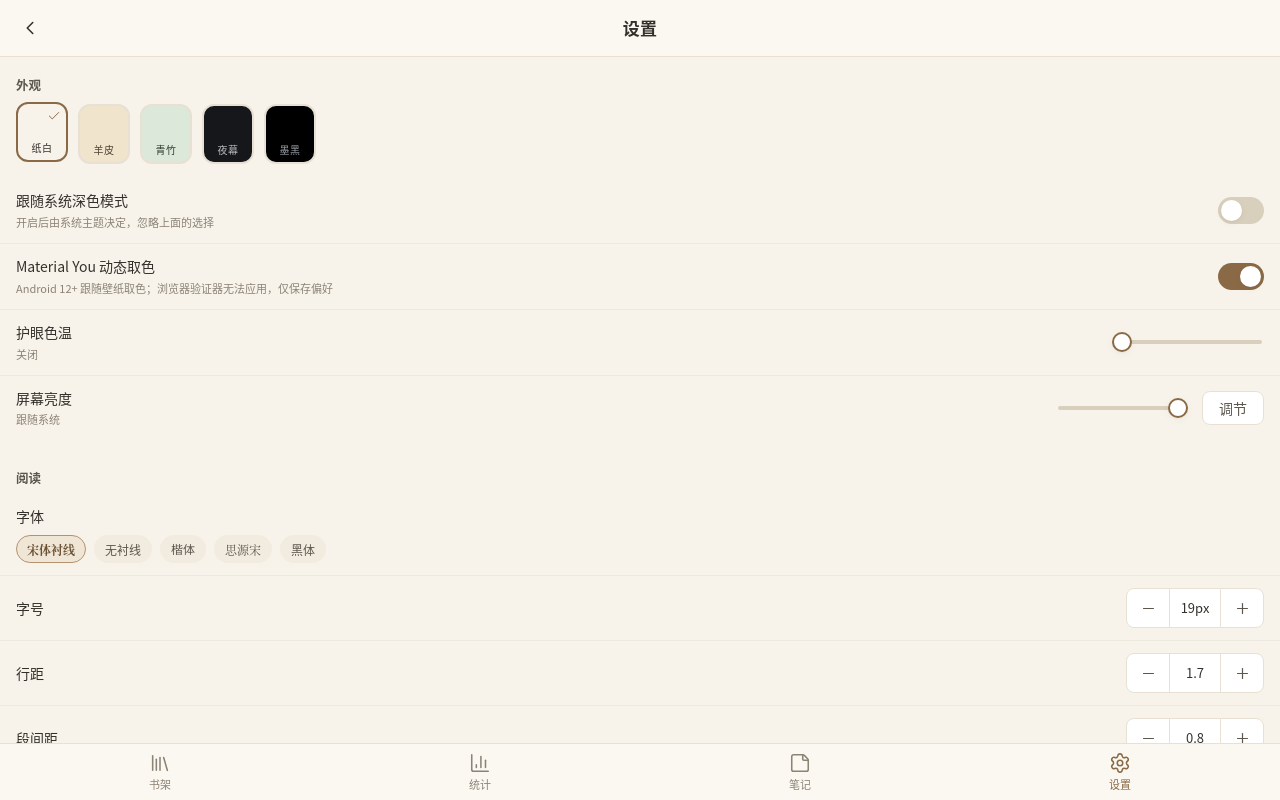
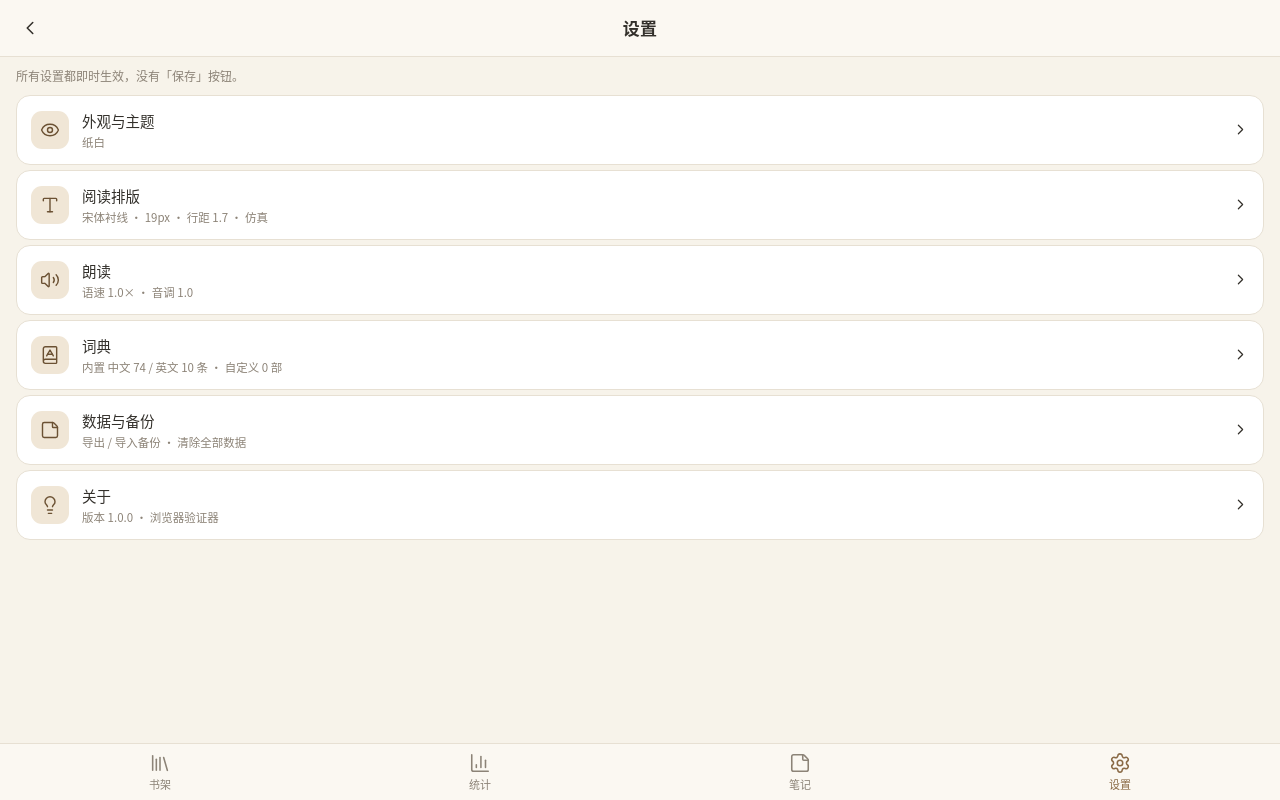
Before and after one commit to hugo-feng/moyu-reader, a React (Vite) app: page / in a window 1280 px wide. Both pictures are taken after a click on the button "设置". Built offline with nearby package versions, Linux system fonts and the light colour scheme.

Commit message:
设置页拆分为分类二级页面：一级 6 个分类入口带当前值摘要，二级页承载具体设置；修正词典条数摘要渲染成 [object Object]

```diff
--- a/src/styles.css
+++ b/src/styles.css
@@ -1442,6 +1442,65 @@ textarea:focus {
   }
 }
 
+/**
+ * 设置页的分类入口卡片。
+ *
+ * 一级页面只放这几个入口，因此它们要一眼看完、且能直接读到当前值 ——
+ * 右侧摘要承担的就是「不进二级页也能确认关键状态」这件事。
+ */
+.category-card {
+  display: flex;
+  align-items: center;
+  gap: 13px;
+  width: calc(100% - 32px);
+  margin: 5px 16px;
+  padding: 14px;
+  border-radius: var(--radius);
+  background: var(--paper-card);
+  border: 1px solid var(--line);
+  text-align: left;
+  transition: background 0.16s var(--ease), transform 0.16s var(--ease);
+}
+
+.category-card:active {
+  transform: scale(0.985);
+  background: var(--paper-raise);
+}
+
+.category-card__icon {
+  display: flex;
+  align-items: center;
+  justify-content: center;
+  width: 38px;
+  height: 38px;
+  flex-shrink: 0;
+  border-radius: 11px;
+  background: var(--accent-wash);
+  color: var(--accent-ink);
+}
+
+.category-card__body {
+  display: flex;
+  flex-direction: column;
+  gap: 3px;
+  flex: 1;
+  min-width: 0;
+}
+
+.category-card__title {
+  font-size: 14.5px;
+  font-weight: 500;
+  color: var(--ink);
+}
+
+.category-card__summary {
+  font-size: 11.5px;
+  color: var(--ink-mute);
+  white-space: nowrap;
+  overflow: hidden;
+  text-overflow: ellipsis;
+}
+
 .chip-row {
   display: flex;
   gap: 8px;
--- a/src/ui/SettingsScreen.tsx
+++ b/src/ui/SettingsScreen.tsx
@@ -7,6 +7,13 @@
  *
  * 两处写入的是同一份 `settings`，因此任何一处改动都会立即反映到另一处 ——
  * 这也是不把「设置」做成两份状态的原因。
+ *
+ * ## 为什么拆成两级
+ *
+ * 原先所有设置平铺在一页：25+ 行、要滚三四屏才能找到一项，
+ * 用户记不住东西在哪，改一个开关的成本过高。
+ * 现在一级只有 6 个分类入口，一眼看完；每项右侧显示**当前值摘要**
+ * （如「纸感 · 字号 19」），不进二级页也能确认关键状态。
  */
 
 import { useEffect, useRef, useState } from 'react'
@@ -19,15 +26,18 @@ import * as db from '../storage'
 import type { StoredDictionary } from '../storage'
 import { refreshBooks, toast, updateSettings, useAppState } from '../store'
 import {
+  IconArrowRight,
   IconBack,
   IconCheck,
   IconDictionary,
   IconEye,
   IconLightbulb,
   IconMinus,
+  IconNotes,
   IconPlus,
   IconRefresh,
   IconSpeaker,
+  IconText,
   IconTrash,
   IconUpload,
 } from './icons'
@@ -35,6 +45,18 @@ import {
 interface SettingsScreenProps {
   onBack: () => void
 }
+
+/** 一级分类。顺序即展示顺序：越常用的越靠前。 */
+type SettingsCategory = 'appearance' | 'reading' | 'speech' | 'dictionary' | 'data' | 'about'
+
+const SETTINGS_CATEGORIES: Array<{ id: SettingsCategory; title: string; icon: JSX.Element }> = [
+  { id: 'appearance', title: '外观与主题', icon: <IconEye size={20} /> },
+  { id: 'reading', title: '阅读排版', icon: <IconText size={20} /> },
+  { id: 'speech', title: '朗读', icon: <IconSpeaker size={20} /> },
+  { id: 'dictionary', title: '词典', icon: <IconDictionary size={20} /> },
+  { id: 'data', title: '数据与备份', icon: <IconNotes size={20} /> },
+  { id: 'about', title: '关于', icon: <IconLightbulb size={20} /> },
+]
 
 const PAGE_MODE_LABELS: Record<PageMode, string> = {
   simulation: '仿真',
@@ -58,6 +80,42 @@ export function SettingsScreen({ onBack }: SettingsScreenProps) {
   const ttsSupported = typeof window !== 'undefined' && 'speechSynthesis' in window
   const dictSize = builtinDictionarySize()
 
+  /**
+   * 分类入口右侧的当前值摘要。
+   *
+   * 只放**最常被确认的那一两个值**，不是把所有设置列一遍 ——
+   * 列全了就退化成原来的长列表，分类也就白分了。
+   */
+  const categorySummary = (id: SettingsCategory): string => {
+    switch (id) {
+      case 'appearance': {
+        const theme = THEMES[settings.theme]
+        const bits = [theme?.name ?? '纸感']
+        if (settings.followSystemDark) bits.push('跟随系统')
+        if (settings.eyeCareWarmth > 0) bits.push(`护眼 ${Math.round(settings.eyeCareWarmth * 100)}%`)
+        return bits.join(' · ')
+      }
+      case 'reading': {
+        const font = FONT_STACKS[t.fontFamily]?.name ?? ''
+        return `${font} · ${t.fontSize}px · 行距 ${t.lineHeight.toFixed(1)} · ${PAGE_MODE_LABELS[settings.pageMode]}`
+      }
+      case 'speech':
+        return ttsSupported
+          ? `语速 ${settings.ttsRate.toFixed(1)}× · 音调 ${settings.ttsPitch.toFixed(1)}`
+          : '当前环境不支持语音合成'
+      case 'dictionary': {
+        // 注意：builtinDictionarySize() 返回的是 { zh, en } 而不是一个数字。
+        // 直接插值会渲染成「[object Object]」—— 这个错误真的发生过。
+        const size = builtinDictionarySize()
+        return `内置 中文 ${size.zh} / 英文 ${size.en} 条 · 自定义 ${dicts.length} 部`
+      }
+      case 'data':
+        return '导出 / 导入备份 · 清除全部数据'
+      case 'about':
+        return '版本 1.0.0 · 浏览器验证器'
+    }
+  }
+
   useEffect(() => {
     let cancelled = false
     void db.getDictionaries().then((list) => {
@@ -71,7 +129,6 @@ export function SettingsScreen({ onBack }: SettingsScreenProps) {
   // ============================================================
   // 词典导入
   // ============================================================
-
   const handleDictFile = async (file: File) => {
     try {
       const text = await file.text()
@@ -182,18 +239,63 @@ export function SettingsScreen({ onBack }: SettingsScreenProps) {
     }
   }
 
+  /** 当前打开的二级页；null 表示停在一级分类列表。 */
+  const [page, setPage] = useState<SettingsCategory | null>(null)
+
+  // —— 一级：分类入口 ——
+  if (page === null) {
+    return (
+      <div className="screen">
+        <div className="topbar">
+          <button aria-label="返回" onClick={onBack}>
+            <IconBack />
+          </button>
+          <div className="topbar__title">设置</div>
+          <span style={{ width: 44 }} />
+        </div>
+
+        <div className="scroll-area" style={{ paddingBottom: 40 }}>
+          <div style={{ padding: '10px 16px 4px' }} className="text-sm text-mute">
+            所有设置都即时生效，没有「保存」按钮。
+          </div>
+          {SETTINGS_CATEGORIES.map((cat) => (
+            <button
+              key={cat.id}
+              type="button"
+              className="category-card"
+              aria-label={`打开${cat.title}设置`}
+              onClick={() => setPage(cat.id)}
+            >
+              <span className="category-card__icon" aria-hidden="true">
+                {cat.icon}
+              </span>
+              <span className="category-card__body">
+                <span className="category-card__title">{cat.title}</span>
+                <span className="category-card__summary">{categorySummary(cat.id)}</span>
+              </span>
+              <IconArrowRight size={17} />
+            </button>
+          ))}
+        </div>
+      </div>
+    )
+  }
+
   return (
     <div className="screen">
       <div className="topbar">
-        <button aria-label="返回" onClick={onBack}>
+        <button aria-label="返回设置分类" onClick={() => setPage(null)}>
           <IconBack />
         </button>
-        <div className="topbar__title">设置</div>
+        <div className="topbar__title">
+          {SETTINGS_CATEGORIES.find((c) => c.id === page)?.title ?? '设置'}
+        </div>
         <span style={{ width: 44 }} />
       </div>
 
       <div className="scroll-area" style={{ paddingBottom: 40 }}>
         {/* —— 外观 —— */}
+        {page === 'appearance' && (
         <div className="setting-group">
           <div className="setting-group__title">外观</div>
 
@@ -287,8 +389,10 @@ export function SettingsScreen({ onBack }: SettingsScreenProps) {
             </button>
           </div>
         </div>
+        )}
 
         {/* —— 阅读 —— */}
+        {page === 'reading' && (
         <div className="setting-group">
           <div className="setting-group__title">阅读</div>
 
@@ -408,8 +512,10 @@ export function SettingsScreen({ onBack }: SettingsScreenProps) {
             />
           </div>
         </div>
+        )}
 
         {/* —— 朗读 —— */}
+        {page === 'speech' && (
         <div className="setting-group">
           <div className="setting-group__title">朗读（TTS）</div>
           {!ttsSupported && (
@@ -459,8 +565,10 @@ export function SettingsScreen({ onBack }: SettingsScreenProps) {
             </button>
           </div>
         </div>
+        )}
 
         {/* —— 词典 —— */}
+        {page === 'dictionary' && (
         <div className="setting-group">
           <div className="setting-group__title">词典</div>
           <div className="setting-row">
@@ -508,8 +616,10 @@ export function SettingsScreen({ onBack }: SettingsScreenProps) {
             </div>
           ))}
         </div>
+        )}
 
         {/* —— 数据 —— */}
+        {page === 'data' && (
         <div className="setting-group">
           <div className="setting-group__title">数据</div>
           <div className="setting-row">
@@ -557,8 +667,10 @@ export function SettingsScreen({ onBack }: SettingsScreenProps) {
             </div>
           )}
         </div>
+        )}
 
         {/* —— 关于 —— */}
+        {page === 'about' && (
         <div className="setting-group">
           <div className="setting-group__title">关于</div>
           <div className="setting-row">
@@ -585,6 +697,7 @@ export function SettingsScreen({ onBack }: SettingsScreenProps) {
             </p>
           </div>
         </div>
+        )}
 
         <div style={{ padding: '10px 16px 30px' }}>
           <button
```
Also changed, not shown: tests/e2e.mjs (+90 -23 lines).
